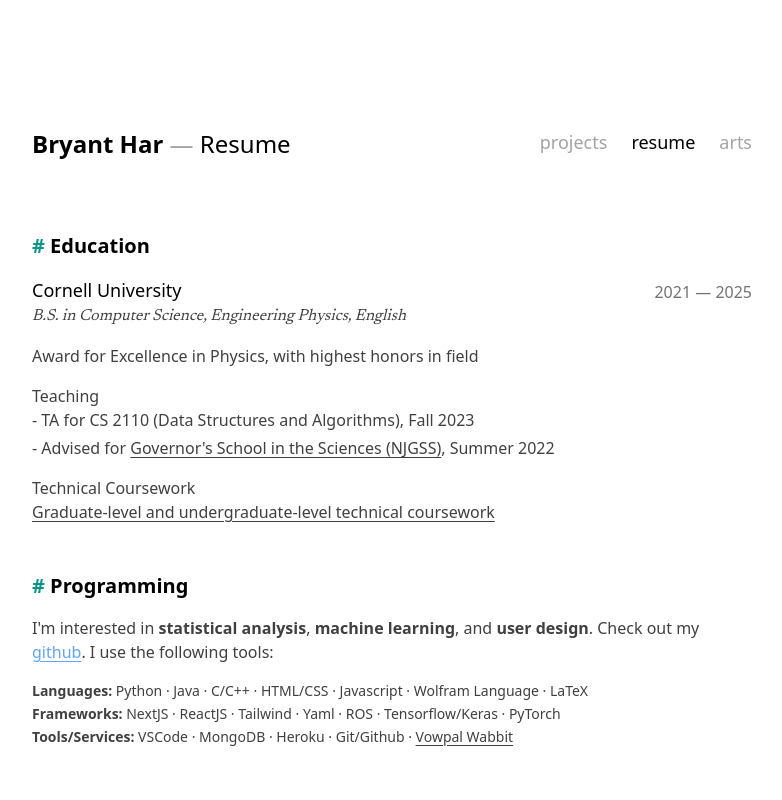
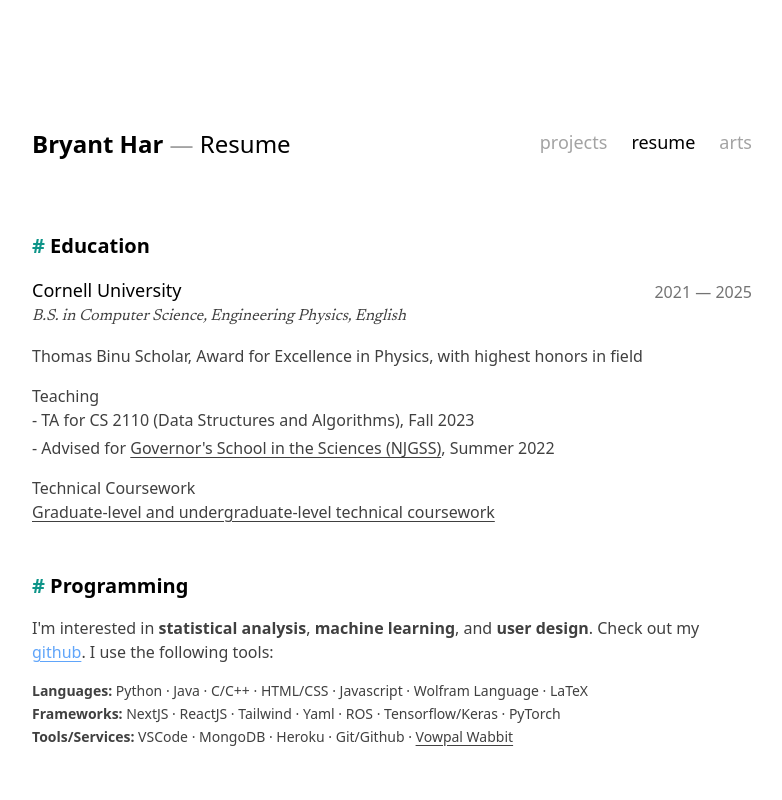
Before and after one commit to bryant-har/bryanthar.com, a Next.js app: page /resume in a window 1280 px wide. Shown: the top 800 px of the page, without its empty margins (248-1030 px from the left). Built offline with nearby package versions, Linux system fonts and the light colour scheme.

Commit message:
Add detail

```diff
--- a/src/pages/resume/index.js
+++ b/src/pages/resume/index.js
@@ -23,7 +23,7 @@ export default function Resume() {
           </p>
         </div>
         <p className="font-normal mb-4">
-          Award for Excellence in Physics, with highest honors in field
+          Thomas Binu Scholar, Award for Excellence in Physics, with highest honors in field
         </p>
 
         <div>
```
